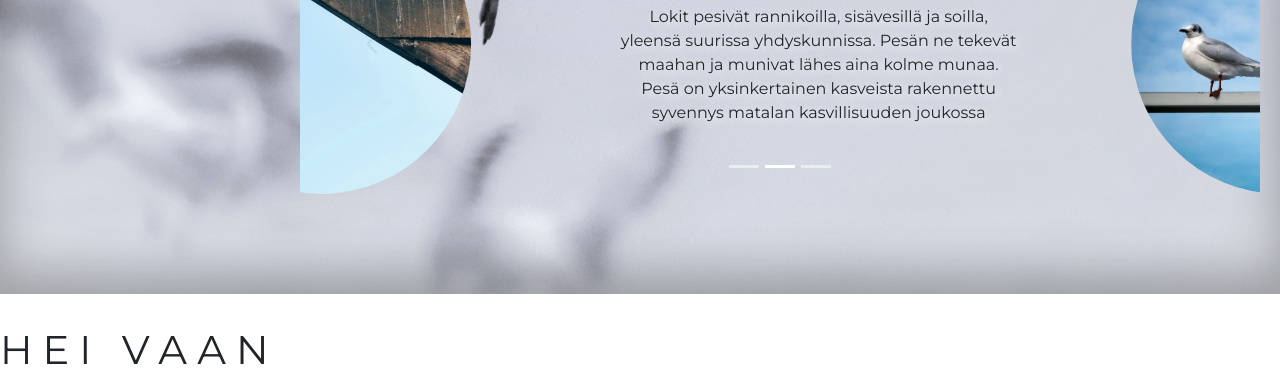
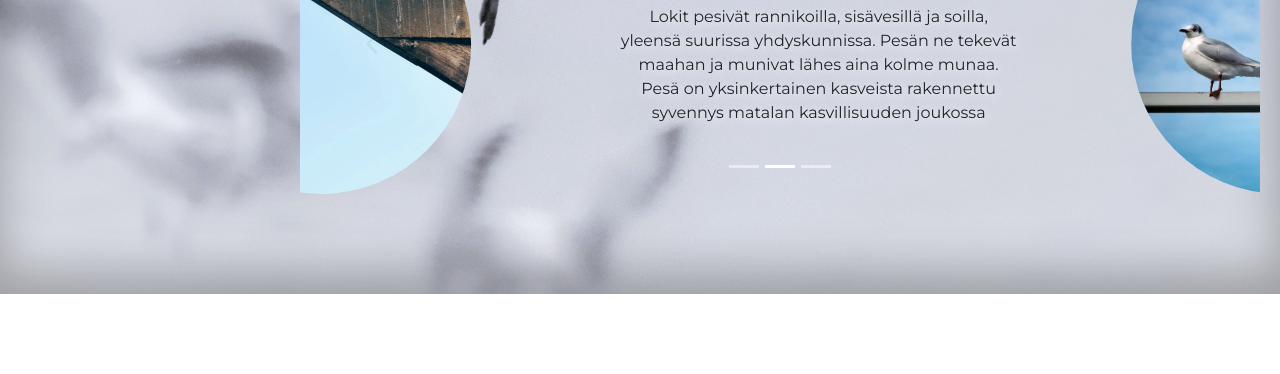
Before and after one commit to Kastlej/Lokkilehti, a plain HTML site: page index.html in a window 1280 px wide. Shown: the part 506-880 px from the top of the page. After the commit the page ends 800 px from the top, so only its background shows below. Drawn offline with Linux system fonts and the light colour scheme.

Commit message:
deleted hei vaan h1

```diff
--- a/index.html
+++ b/index.html
@@ -124,7 +124,6 @@
 
 </div>
 
-<h1>hei vaan</h1>
 
 	<script type="text/javascript" src="assets/js/lib/jquery-3.3.1.min.js"></script>
 	<script type="text/javascript" src="assets/js/lib/bootstrap.bundle.min.js"></script>
```
